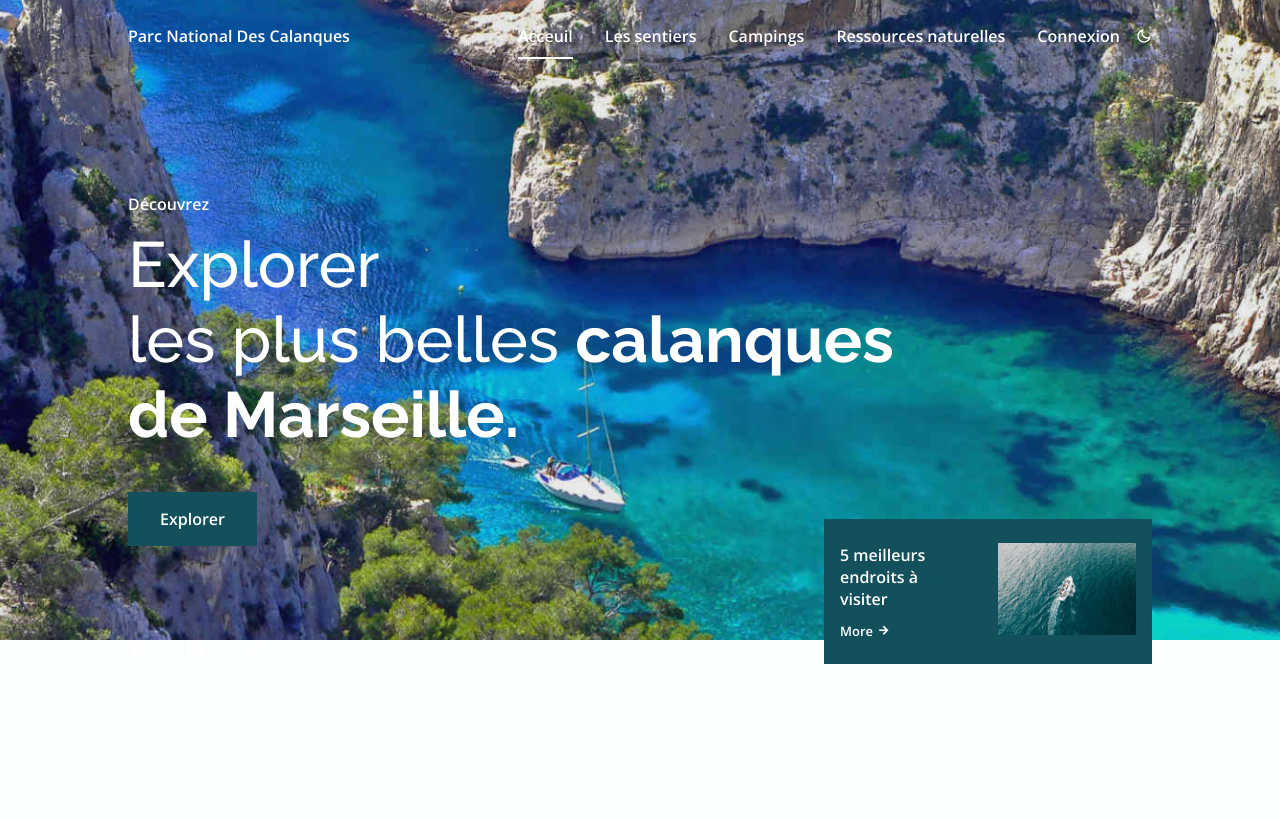
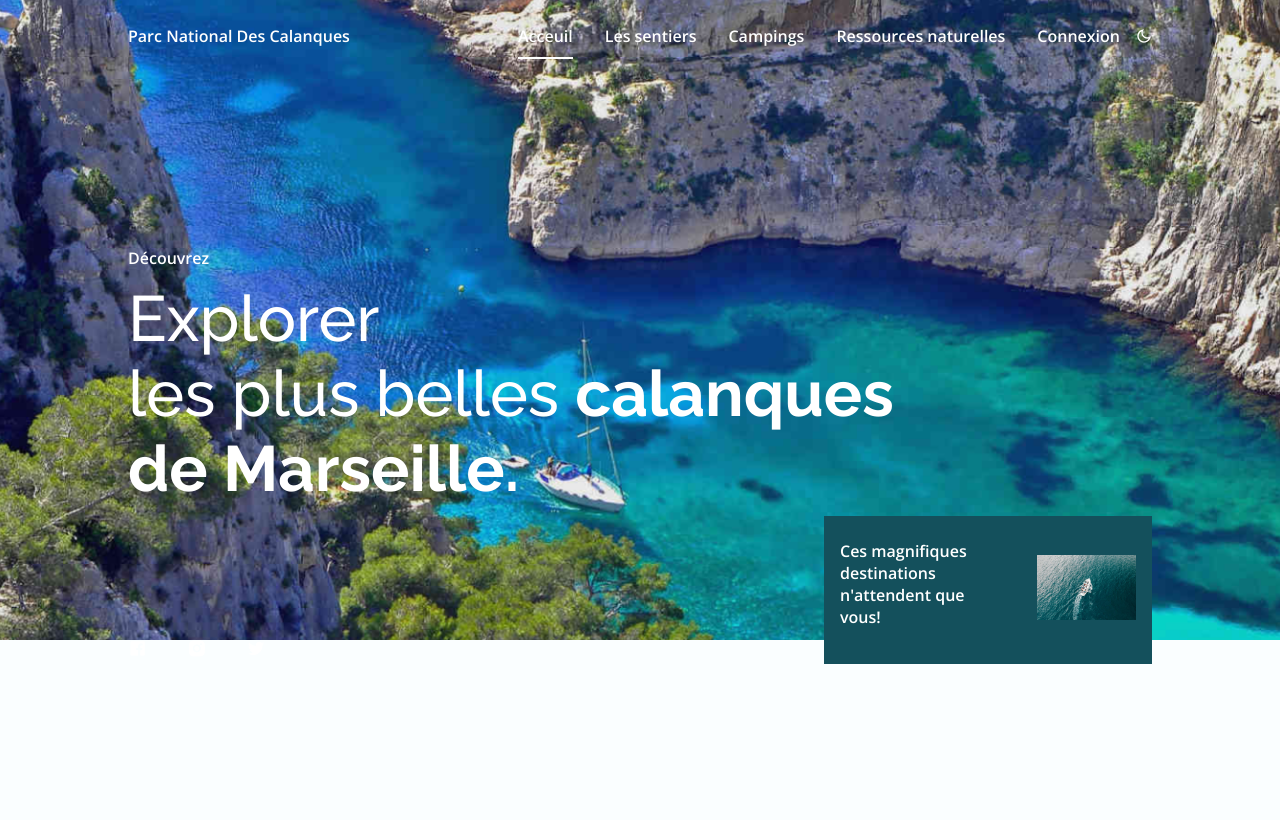
Before and after one commit to le-plat-jonathan/parc_national, a PHP site: page /app/views/index.php in a window 1280 px wide. Shown: the top 820 px of the page. Run offline with PHP 8.4, Linux system fonts and the light colour scheme.

Commit message:
modified index.php -> removes 2 anchors unused

```diff
--- a/app/views/index.php
+++ b/app/views/index.php
@@ -33,7 +33,6 @@
         <div class="home__data">
           <span class="home__data-subtitle">Découvrez</span>
           <h1 class="home__data-title">Explorer <br> les plus belles <b>calanques <br> de Marseille.</b></h1>
-          <a href="#" class="button">Explorer</a>
 
         </div>
 
@@ -51,10 +50,7 @@
 
         <div class="home__info">
           <div>
-            <span class="home__info-title">5 meilleurs endroits à visiter</span>
-            <a href="" class="button button--flex button--link home__info-button">
-              More <i class="ri-arrow-right-line"></i>
-            </a>
+            <span class="home__info-title">Ces magnifiques destinations n'attendent que vous!</span>
           </div>
 
           <div class="home__info-overlay">
@@ -192,123 +188,6 @@
       </div>
     </section>
 
-    <!--==================== PLACES ====================-->
-    <!-- <section class="place section" id="place">
-      <h2 class="section__title">Choisissez votre place</h2>
-
-      <div class="place__container container grid">
-
-        <div class="place__card">
-          <img src="src/img/place1.jpg" alt="" class="place__img">
-
-          <div class="place__content">
-            <span class="place__rating">
-              <i class="ri-star-line place__rating-icon"></i>
-              <span class="place__rating-number">4,8</span>
-            </span>
-
-            <div class="place__data">
-              <h3 class="place__title">Bali</h3>
-              <span class="place__subtitle">Indonesia</span>
-              <span class="place__price">$2499</span>
-            </div>
-          </div>
-
-          <button class="button button--flex place__button">
-            <i class="ri-arrow-right-line"></i>
-          </button>
-        </div>
-
-
-        <div class="place__card">
-          <img src="src/img/place2.jpg" alt="" class="place__img">
-
-          <div class="place__content">
-            <span class="place__rating">
-              <i class="ri-star-line place__rating-icon"></i>
-              <span class="place__rating-number">5,0</span>
-            </span>
-
-            <div class="place__data">
-              <h3 class="place__title">Bora Bora</h3>
-              <span class="place__subtitle">Polinesia</span>
-              <span class="place__price">$1599</span>
-            </div>
-          </div>
-
-          <button class="button button--flex place__button">
-            <i class="ri-arrow-right-line"></i>
-          </button>
-        </div>
-
-
-        <div class="place__card">
-          <img src="src/img/place3.jpg" alt="" class="place__img">
-
-          <div class="place__content">
-            <span class="place__rating">
-              <i class="ri-star-line place__rating-icon"></i>
-              <span class="place__rating-number">4,9</span>
-            </span>
-
-            <div class="place__data">
-              <h3 class="place__title">Hawaii</h3>
-              <span class="place__subtitle">EE.UU</span>
-              <span class="place__price">$3499</span>
-            </div>
-          </div>
-
-          <button class="button button--flex place__button">
-            <i class="ri-arrow-right-line"></i>
-          </button>
-        </div>
-
-
-        <div class="place__card">
-          <img src="src/img/place4.jpg" alt="" class="place__img">
-
-          <div class="place__content">
-            <span class="place__rating">
-              <i class="ri-star-line place__rating-icon"></i>
-              <span class="place__rating-number">4,8</span>
-            </span>
-
-            <div class="place__data">
-              <h3 class="place__title">Whitehaven</h3>
-              <span class="place__subtitle">Australia</span>
-              <span class="place__price">$2499</span>
-            </div>
-          </div>
-
-          <button class="button button--flex place__button">
-            <i class="ri-arrow-right-line"></i>
-          </button>
-        </div>
-
-
-        <div class="place__card">
-          <img src="src/img/place5.jpg" alt="" class="place__img">
-
-          <div class="place__content">
-            <span class="place__rating">
-              <i class="ri-star-line place__rating-icon"></i>
-              <span class="place__rating-number">4,8</span>
-            </span>
-
-            <div class="place__data">
-              <h3 class="place__title">Hvar</h3>
-              <span class="place__subtitle">Croacia</span>
-              <span class="place__price">$1999</span>
-            </div>
-          </div>
-
-          <button class="button button--flex place__button">
-            <i class="ri-arrow-right-line"></i>
-          </button>
-        </div>
-      </div>
-    </section> -->
-
     <!--==================== SUBSCRIBE ====================-->
     <section class="subscribe section">
       <div class="subscribe__bg">
@@ -341,12 +220,6 @@
         <div class="sponsor__content">
           <img src="src/img/sponsors3.png" alt="" class="sponsor__img">
         </div>
-        <!-- <div class="sponsor__content">
-          <img src="src/img/sponsors4.png" alt="" class="sponsor__img">
-        </div>
-        <div class="sponsor__content">
-          <img src="src/img/sponsors5.png" alt="" class="sponsor__img">
-        </div> -->
       </div>
     </section>
   </main>
```
